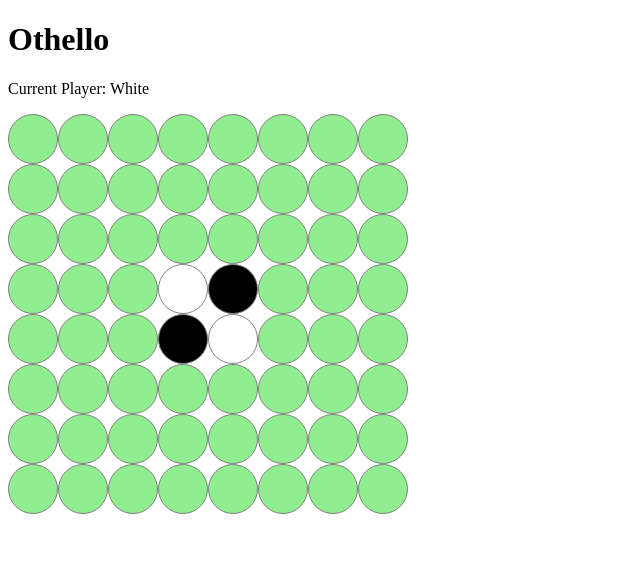
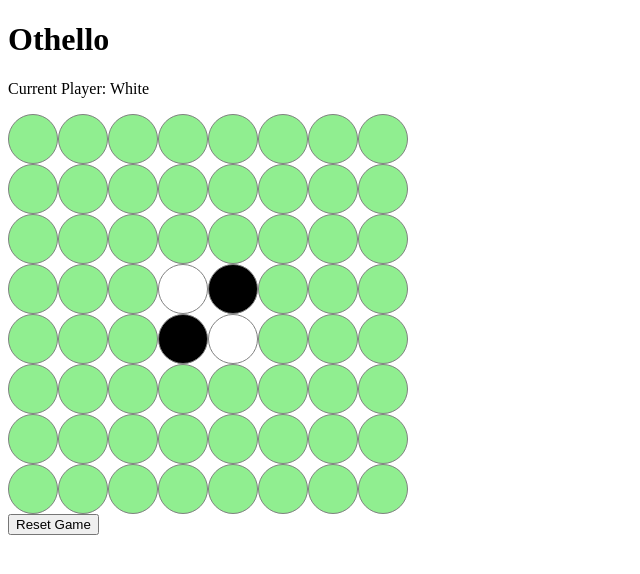
Before and after one commit to marunori/othello-nextjs, a Next.js app: page / in a window 1280 px wide. Shown: the top 574 px of the page, without its empty margins (0-640 px from the left). Built offline with nearby package versions, Linux system fonts and the light colour scheme.

Commit message:
Add the reset button

```diff
--- a/src/app/page.tsx
+++ b/src/app/page.tsx
@@ -155,6 +155,12 @@
     }
   };
 
+  const resetGame = () => {
+    setBoard(initialBoard);
+    setCurrentPlayer('W');
+    setGameOver(false);
+  };
+
   return (
     <div>
       <h1>Othello</h1>
@@ -165,6 +171,7 @@
         </p>
       )}
       <Board board={board} onClick={handleClick} />
+      <button onClick={resetGame}>Reset Game</button>
     </div>
   );
 }
```
